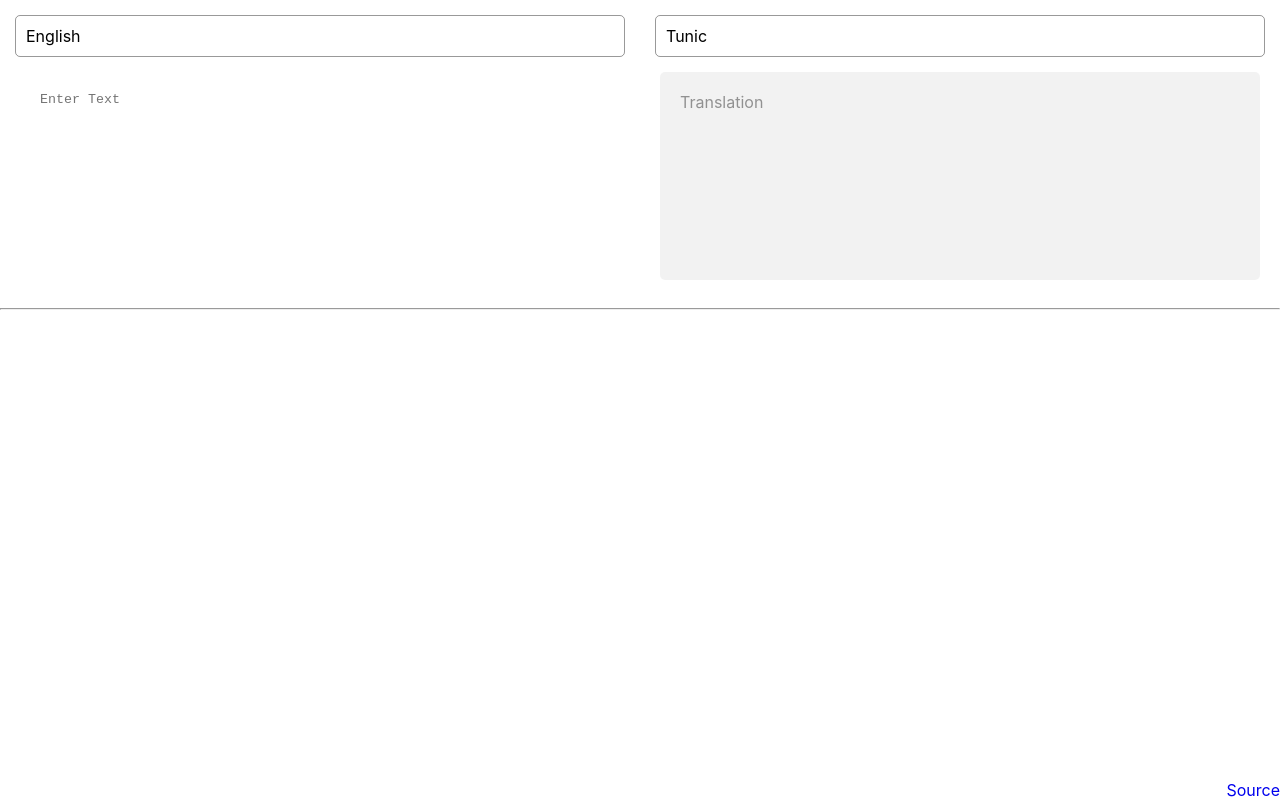
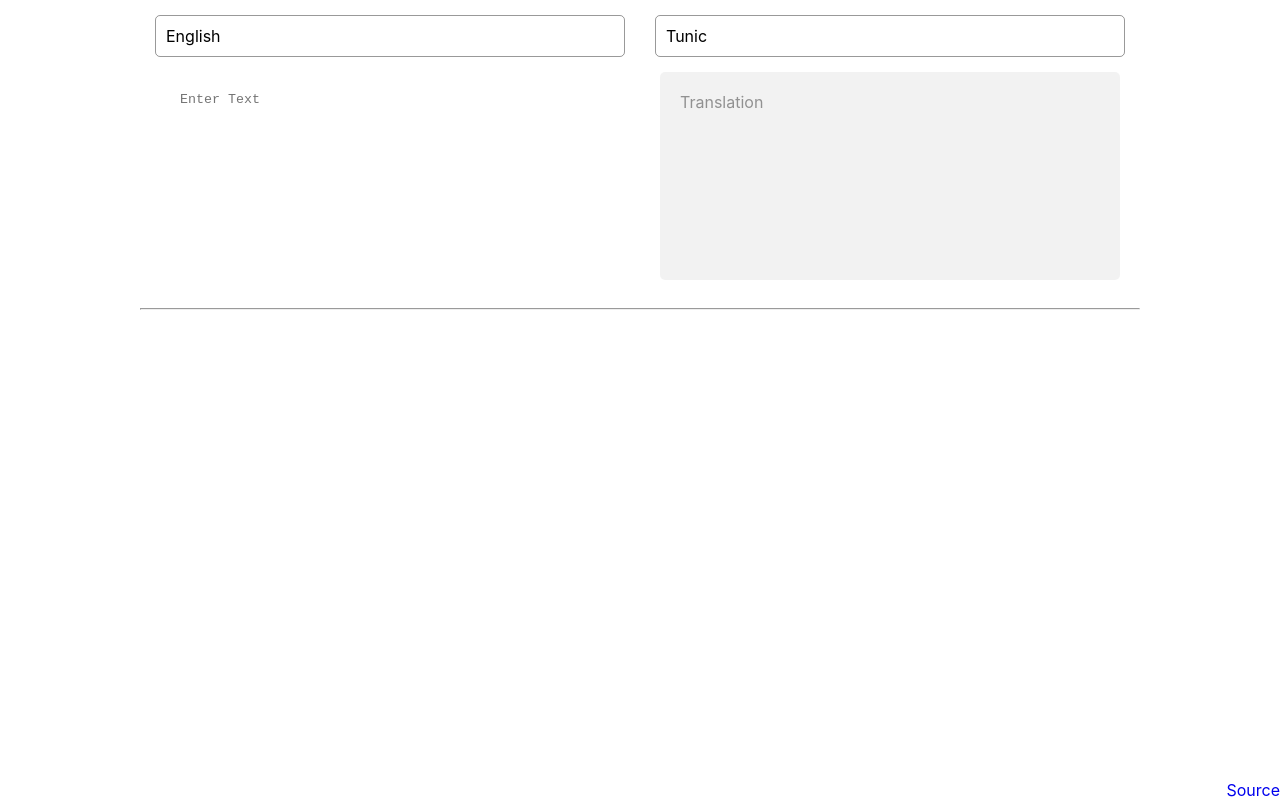
Before and after one commit to Yi-Jiahe/tunic_language, a React (Create React App) app in the folder client/: page / in a window 1280 px wide. Built offline with nearby package versions, Linux system fonts and the light colour scheme.

Commit message:
Add analytics, centre translator, add min-width and change row to auto

```diff
--- a/client/public/index.html
+++ b/client/public/index.html
@@ -25,6 +25,15 @@
       Learn how to configure a non-root public URL by running `npm run build`.
     -->
     <title>Tunic Translator</title>
+    <!-- Global site tag (gtag.js) - Google Analytics -->
+    <script async src="https://www.googletagmanager.com/gtag/js?id=G-LKZ4B8L5VF"></script>
+    <script>
+      window.dataLayer = window.dataLayer || [];
+      function gtag(){window.dataLayer.push(arguments);}
+      gtag('js', new Date());
+
+      gtag('config', 'GA_MEASUREMENT_ID');
+    </script>
   </head>
   <body>
     <noscript>You need to enable JavaScript to run this app.</noscript>
--- a/client/src/App.css
+++ b/client/src/App.css
@@ -37,6 +37,17 @@
   }
 }
 
+.App-body {
+  display: flex;
+  flex-direction: column;
+  align-items: center;
+  justify-content: center;
+}
+
+.width-500 {
+  width: 1000px;
+}
+
 footer {
   position: fixed;
   left: 0;
--- a/client/src/App.tsx
+++ b/client/src/App.tsx
@@ -6,7 +6,11 @@ import TextArea from './TextArea';
 function App() {
   return (
     <div className="App">
-      <TextArea />
+      <div className="App-body">
+        <div className="width-500">
+          <TextArea />
+        </div>
+      </div>
       <footer>
         <span><a href="https://github.com/Yi-Jiahe/tunic_language">Source</a></span>
       </footer>
--- a/client/src/TextArea.css
+++ b/client/src/TextArea.css
@@ -24,9 +24,10 @@
 .grid-container {
     display: grid;
     grid-template-columns: 50% 50%;
-    grid-template-rows: 300px;
+    grid-template-rows: auto;
     grid-template-areas:
-    'english tunic'
+    'english tunic';
+    min-height: 300px;
 }
 
 .grid-item {
--- a/client/src/TextArea.tsx
+++ b/client/src/TextArea.tsx
@@ -2,7 +2,7 @@ import React, { useState, useRef } from 'react';
 import Rune from './Rune';
 import './TextArea.css';
 
-export default function TextArea() {
+export default function TextArea() : JSX.Element {
     const [tokens, setTokens] = useState([]);
     const timeout = useRef<NodeJS.Timeout>();
 
```
